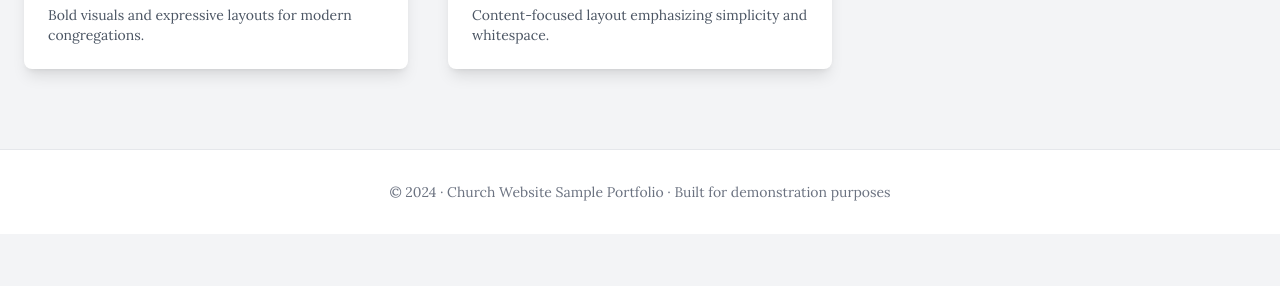
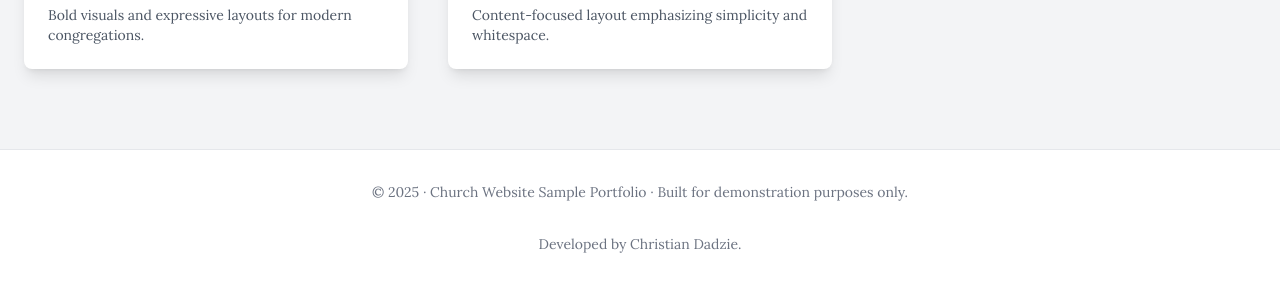
Before and after one commit to christian-dadzie/LGM-website, a plain HTML site: page index.html in a window 1280 px wide. Shown: the part 1043-1329 px from the top of the page. Before the commit the page ends 1277 px from the top, so only its background shows below. Drawn offline with nearby package versions, Linux system fonts and the light colour scheme.

Commit message:
copyright update for landing page

```diff
--- a/index.html
+++ b/index.html
@@ -155,8 +155,12 @@
     <!-- Footer -->
     <footer class="bg-white border-t">
         <div class="max-w-7xl mx-auto px-6 py-8 text-center text-sm text-gray-500">
-            © 2024 · Church Website Sample Portfolio · Built for demonstration purposes
+            &copy; 2025 · Church Website Sample Portfolio · Built for demonstration purposes only.
         </div>
+
+        <div class="max-w-7xl mx-auto px-6 pb-8 text-center text-sm text-gray-500">
+            Developed by Christian Dadzie.
+            </div>
     </footer>
 
 </body>
```
